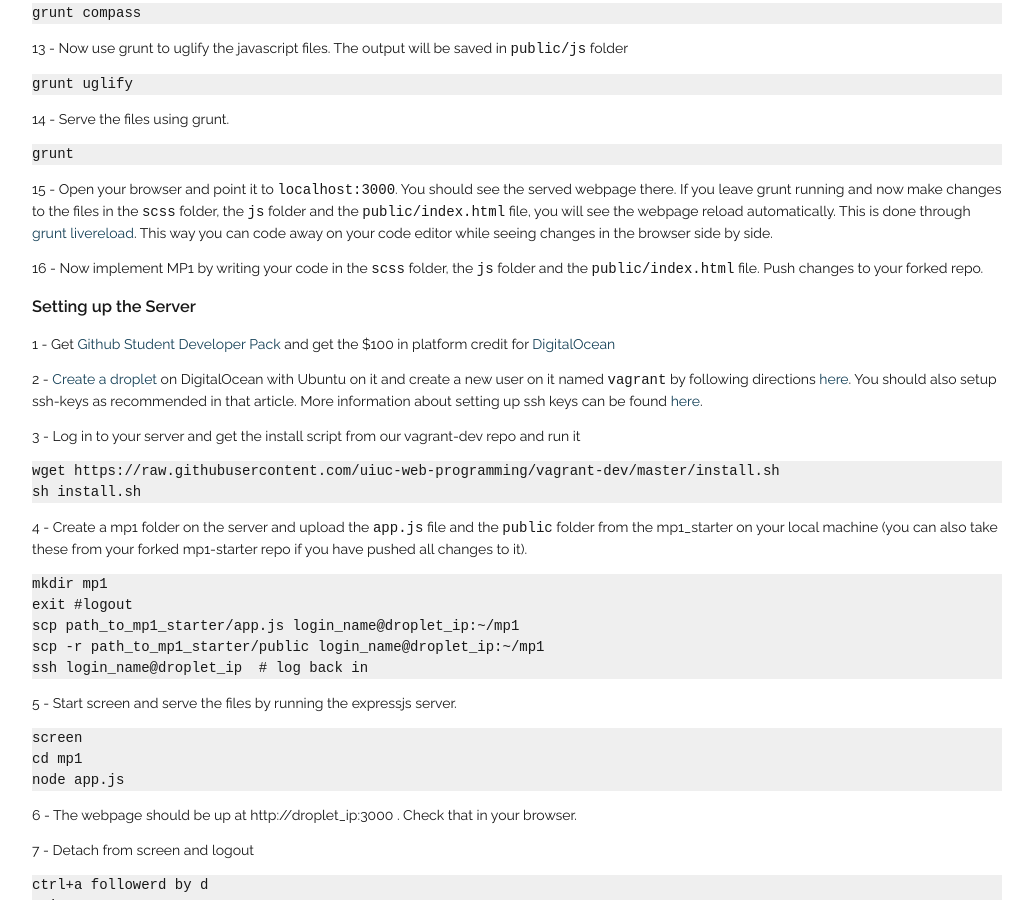
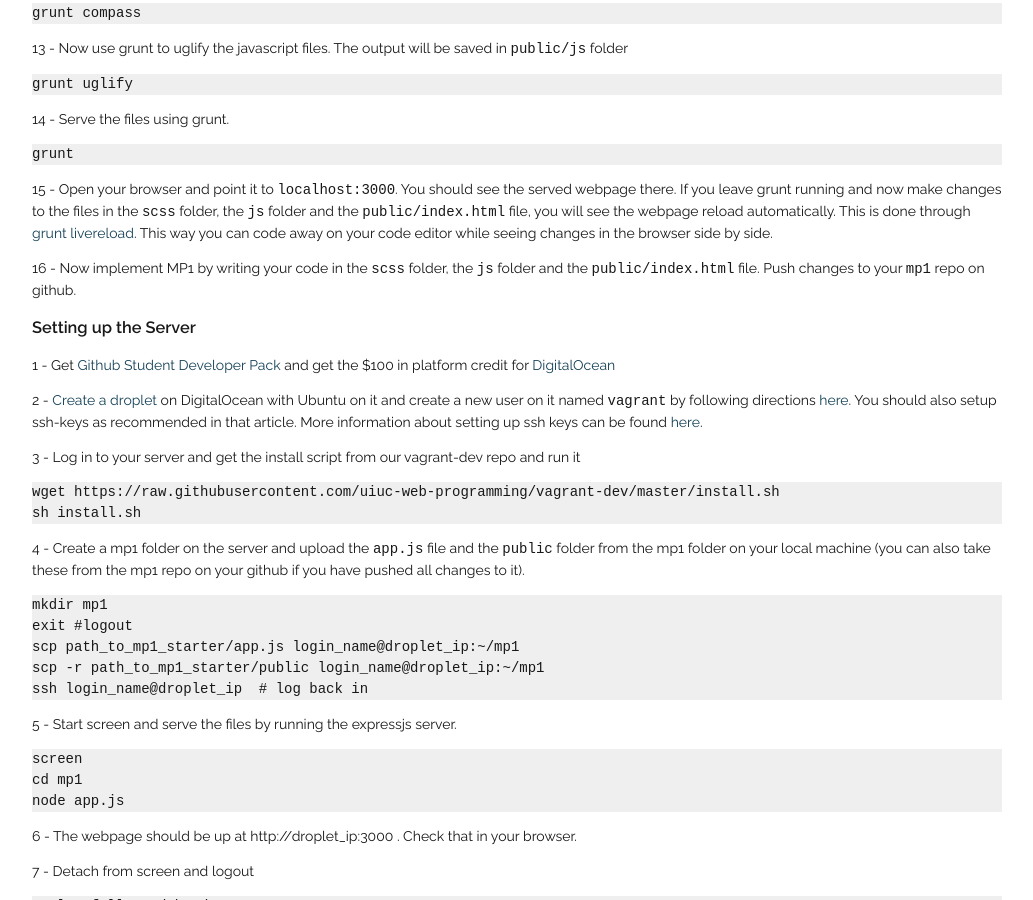
Before and after one commit to biplabdeka/fa2016, a Jekyll site: the page built from _posts/2015-1-28-Lab-1.md, in a window 1280 px wide and 900 px high, scrolled down 1619 px. Shown: the whole window, without its empty margins (123-1156 px from the left). Built offline with Jekyll 4.4.1, drawn with Linux system fonts in a browser that asks for light colours; nearby versions of some CDN libraries; Markdown is read by kramdown in place of the engine named in the settings.

Commit message:
Update 2015-1-28-Lab-1.md

````diff
--- a/_posts/2015-1-28-Lab-1.md
+++ b/_posts/2015-1-28-Lab-1.md
@@ -94,7 +94,7 @@ grunt
 ```
 15 - Open your browser and point it to `localhost:3000`. You should see the served webpage there. If you leave grunt running and now make changes to the files in the `scss` folder, the `js` folder and the `public/index.html` file, you will see the webpage reload automatically. This is done through [grunt livereload](https://github.com/gruntjs/grunt-contrib-watch#optionslivereload). This way you can code away on your code editor while seeing changes in the browser side by side.
 
-16 - Now implement MP1 by writing your code in the `scss` folder, the `js` folder and the `public/index.html` file. Push changes to your forked repo.
+16 - Now implement MP1 by writing your code in the `scss` folder, the `js` folder and the `public/index.html` file. Push changes to your `mp1` repo on github.
 
 ###Setting up the Server
 
@@ -109,7 +109,7 @@ wget https://raw.githubusercontent.com/uiuc-web-programming/vagrant-dev/master/i
 sh install.sh
 ```
 
-4 - Create a mp1 folder on the server and upload the `app.js` file and the `public` folder from the mp1_starter on your local machine (you can also take these from your forked mp1-starter repo if you have pushed all changes to it).
+4 - Create a mp1 folder on the server and upload the `app.js` file and the `public` folder from the mp1 folder on your local machine (you can also take these from the mp1 repo on your github if you have pushed all changes to it).
 
 ```bash
 mkdir mp1
````
